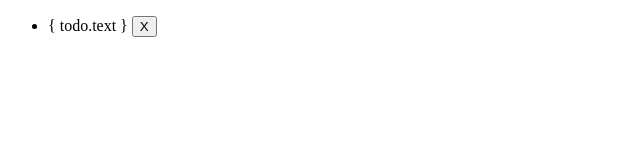
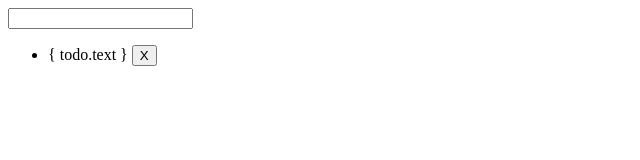
Before and after one commit to lokuman4xxxx/vueTest, a plain HTML site: page vue.html in a window 1280 px wide. Shown: the whole page, without its empty margins (0-640 px from the left). Drawn offline with Linux system fonts and the light colour scheme.

Commit message:
sync test2

```diff
--- a/vue.html
+++ b/vue.html
@@ -15,7 +15,7 @@
         </ul>-->
         <!--<p>{{ message }}</p>
         <button v-on:click="reverseMessage">Reverse Message</button>-->
-        <!--<input type="text" v-model="newTodo" v-on:keyup.enter="addTodo">-->
+        <input type="text" v-model="newTodo" v-on:keyup.enter="addTodo">
         <ul>
             <li v-for="todo in todos">
                 <span>{ todo.text }</span>
```
